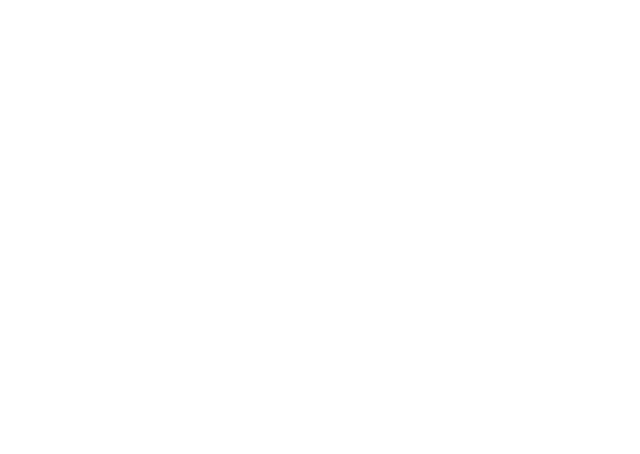
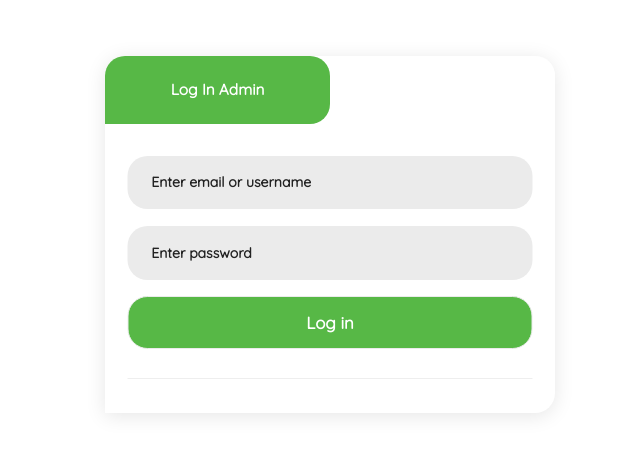
Before and after one commit to nshutijonathan/Auto-Mart, a plain HTML site: page html/adminauth.html in a window 1280 px wide. Shown: the whole page, without its empty margins (310-950 px from the left). Drawn offline with nearby package versions, Linux system fonts and the light colour scheme.

Commit message:
[admin-view-all-166154265]added admin auntentication form.

```diff
--- a/html/adminauth.html
+++ b/html/adminauth.html
@@ -2,8 +2,34 @@
 <html>
 <head>
 	<title></title>
+    <meta name="viewport" content="width=device-width, initial-scale=1">
+	<link rel="stylesheet" type="text/css" href="../css/auth.css">
+    <link rel="stylesheet" href="https://maxcdn.bootstrapcdn.com/bootstrap/3.3.7/css/bootstrap.min.css">
 </head>
 <body>
+<div class="form-modal">
 
+    <div class="form-toggle">
+        <button id="login-toggle" onclick="toggleLogin()">Log in admin</button>
+        <button id="signup-toggle" onclick="toggleSignup()"></button>
+    </div>
+
+    <div id="login-form">
+        <form action="admin_panel.html">
+            <input type="text" placeholder="Enter email or username" required/>
+            <input type="password" placeholder="Enter password" required/>
+             <input type="submit" class="btn signup" value="Log in" >
+
+
+            <hr/>
+
+        </form>
+    </div>
+
+
+
+</div>
+<script src="../js/auth.js">
+        </script>
 </body>
-</html>
+</html><!DOCTYPE html>
```
